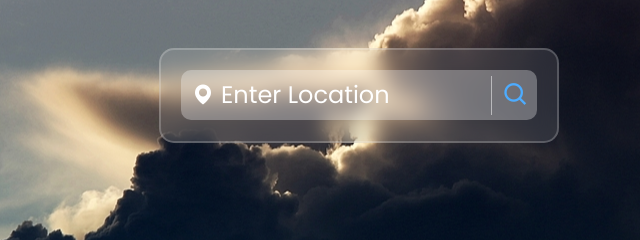
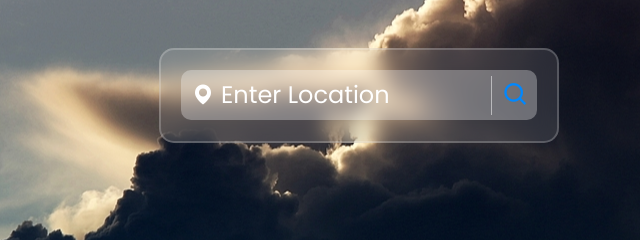
Before and after one commit to Chandu-Develop/Weather-App, a plain HTML site: page index.html in a window 1280 px wide. Shown: the part 305-545 px from the top of the page, 281-921 px from the left. Drawn offline with nearby package versions, Linux system fonts and the light colour scheme.

Commit message:
z index in css

```diff
--- a/styles.css
+++ b/styles.css
@@ -89,13 +89,6 @@ body {
     cursor: pointer;
 }
 
-.right {
-    position: relative;
-    display: flex;
-    width: 100%;
-    height: 100%;
-    z-index: -1;
-}
 
 .divider {
     display: flex;
@@ -108,6 +101,7 @@ body {
     width: 1.5px;
     height: 78%;
     background: rgba(255, 255, 255, .5);
+    z-index: -1;
 }
 
 .weather-box {
```
